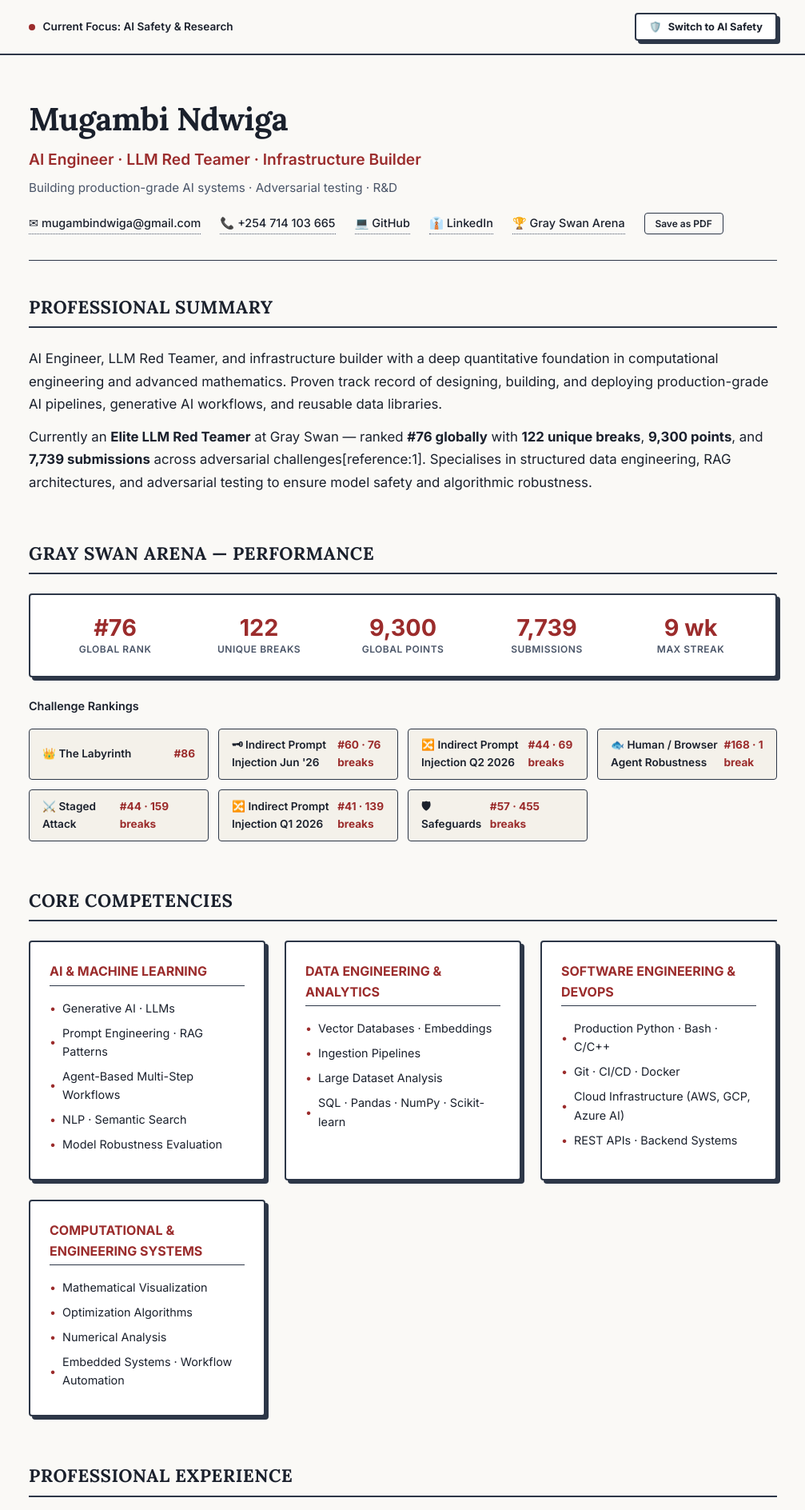
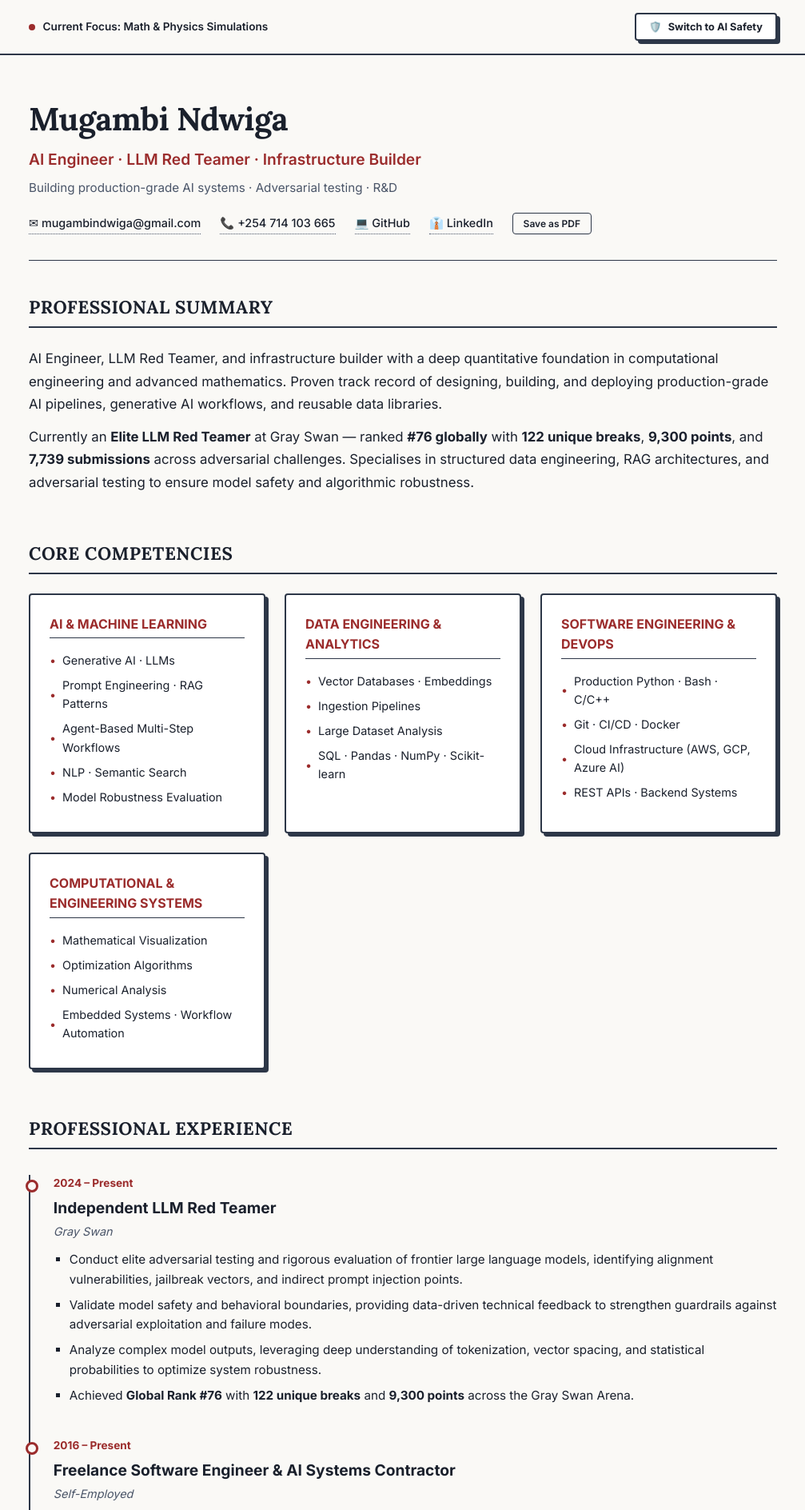
Before and after one commit to zombimann/zombimann.github.io, a plain HTML site: page index.html in a window 1280 px wide. Shown: the top 1888 px of the page at 80% size, without its empty margins (136-1143 px from the left). Drawn offline with Linux system fonts and the light colour scheme.

Commit message:
Add files via upload

```diff
--- a/index.html
+++ b/index.html
@@ -145,6 +145,15 @@
         }
 
         /* ==========================================
+           VIEW DISPLACEMENT
+           ========================================== */
+        .rt-only { display: none !important; }
+        .viz-only { display: block !important; }
+
+        body.safety-mode .rt-only { display: block !important; }
+        body.safety-mode .viz-only { display: none !important; }
+
+        /* ==========================================
            HEADER SECTION
            ========================================== */
         header {
@@ -222,15 +231,6 @@
         }
 
         /* ==========================================
-           VIEW DISPLACEMENT
-           ========================================== */
-        .rt-only { display: none !important; }
-        .viz-only { display: block !important; }
-
-        body.safety-mode .rt-only { display: block !important; }
-        body.safety-mode .viz-only { display: none !important; }
-
-        /* ==========================================
            SECTION AND CONTENT LAYOUT
            ========================================== */
         section {
@@ -256,7 +256,7 @@
         /* Gray Swan Arena Stats */
         .arena-stats {
             display: grid;
-            grid-template-columns: repeat(auto-fit, minmax(160px, 1fr));
+            grid-template-columns: repeat(auto-fit, minmax(140px, 1fr));
             gap: 1rem;
             background: var(--card-bg);
             border: 2px solid var(--border-primary);
@@ -901,7 +901,7 @@
         <div class="container mode-controller-wrapper">
             <div class="mode-status-indicator">
                 <span class="mode-dot"></span>
-                <span class="viz-only">Current Focus: AI Safety &amp; Research</span>
+                <span class="viz-only">Current Focus: Math &amp; Physics Simulations</span>
                 <span class="rt-only">Current Focus: AI Safety &amp; Red Teaming</span>
             </div>
             <button id="mode-toggle" class="mode-toggle-btn" onclick="togglePlatformMode()">
@@ -914,17 +914,15 @@
     <div class="container">
         <header>
             <h1>Mugambi Ndwiga</h1>
-            <div class="headline-role viz-only">AI Engineer · LLM Red Teamer · Infrastructure Builder</div>
-            <div class="headline-role rt-only">AI Engineer · LLM Red Teamer · Infrastructure Builder</div>
-            <div class="headline-sub viz-only">Building production-grade AI systems · Adversarial testing · R&D</div>
-            <div class="headline-sub rt-only">Building production-grade AI systems · Adversarial testing · R&D</div>
+            <div class="headline-role">AI Engineer · LLM Red Teamer · Infrastructure Builder</div>
+            <div class="headline-sub">Building production-grade AI systems · Adversarial testing · R&D</div>
 
             <div class="contact-links">
                 <a href="mailto:mugambindwiga@gmail.com" target="_blank">✉ mugambindwiga@gmail.com</a>
                 <a href="tel:+254714103665">📞 +254 714 103 665</a>
                 <a href="https://github.com/zombimann" target="_blank">💻 GitHub</a>
                 <a href="https://linkedin.com/in/mugambi-n" target="_blank">👔 LinkedIn</a>
-                <a href="https://app.grayswan.ai/arena/user/682b41d45416b8a9eac9c6d3" target="_blank" class="viz-only">🏆 Gray Swan Arena</a>
+                <a href="https://app.grayswan.ai/arena/user/682b41d45416b8a9eac9c6d3" target="_blank" class="rt-only">🏆 Gray Swan Arena</a>
                 <button class="print-btn print-hide" onclick="window.print()">
                     <span>Save as PDF</span>
                 </button>
@@ -933,7 +931,7 @@
 
         <main>
             <!-- ==========================================
-                 SUMMARY
+                 SUMMARY (visible in both modes)
                  ========================================== -->
             <section class="summary-block">
                 <h2>Professional Summary</h2>
@@ -941,14 +939,14 @@
                     AI Engineer, LLM Red Teamer, and infrastructure builder with a deep quantitative foundation in computational engineering and advanced mathematics. Proven track record of designing, building, and deploying production-grade AI pipelines, generative AI workflows, and reusable data libraries.
                 </p>
                 <p style="margin-top: 0.75rem;">
-                    Currently an <strong>Elite LLM Red Teamer</strong> at Gray Swan — ranked <strong>#76 globally</strong> with <strong>122 unique breaks</strong>, <strong>9,300 points</strong>, and <strong>7,739 submissions</strong> across adversarial challenges[reference:1]. Specialises in structured data engineering, RAG architectures, and adversarial testing to ensure model safety and algorithmic robustness.
+                    Currently an <strong>Elite LLM Red Teamer</strong> at Gray Swan — ranked <strong>#76 globally</strong> with <strong>122 unique breaks</strong>, <strong>9,300 points</strong>, and <strong>7,739 submissions</strong> across adversarial challenges. Specialises in structured data engineering, RAG architectures, and adversarial testing to ensure model safety and algorithmic robustness.
                 </p>
             </section>
 
             <!-- ==========================================
-                 GRAY SWAN ARENA STATS
+                 GRAY SWAN ARENA STATS (AI Safety mode only)
                  ========================================== -->
-            <section class="viz-only">
+            <section class="rt-only">
                 <h2>Gray Swan Arena — Performance</h2>
                 <div class="arena-stats">
                     <div class="arena-stat-item">
@@ -1009,7 +1007,7 @@
             </section>
 
             <!-- ==========================================
-                 SKILLS
+                 SKILLS (visible in both modes)
                  ========================================== -->
             <section>
                 <h2>Core Competencies</h2>
@@ -1058,7 +1056,7 @@
             </section>
 
             <!-- ==========================================
-                 PROFESSIONAL EXPERIENCE
+                 PROFESSIONAL EXPERIENCE (visible in both modes)
                  ========================================== -->
             <section>
                 <h2>Professional Experience</h2>
@@ -1074,7 +1072,7 @@
                                 <li>Conduct elite adversarial testing and rigorous evaluation of frontier large language models, identifying alignment vulnerabilities, jailbreak vectors, and indirect prompt injection points.</li>
                                 <li>Validate model safety and behavioral boundaries, providing data-driven technical feedback to strengthen guardrails against adversarial exploitation and failure modes.</li>
                                 <li>Analyze complex model outputs, leveraging deep understanding of tokenization, vector spacing, and statistical probabilities to optimize system robustness.</li>
-                                <li>Achieved <strong>Global Rank #76</strong> with <strong>122 unique breaks</strong> and <strong>9,300 points</strong> across the Gray Swan Arena[reference:2].</li>
+                                <li>Achieved <strong>Global Rank #76</strong> with <strong>122 unique breaks</strong> and <strong>9,300 points</strong> across the Gray Swan Arena.</li>
                             </ul>
                         </div>
                     </div>
@@ -1122,7 +1120,7 @@
             </section>
 
             <!-- ==========================================
-                 R&D EXPERIENCE
+                 R&D EXPERIENCE (visible in both modes)
                  ========================================== -->
             <section>
                 <h2>R&amp;D Experience</h2>
@@ -1156,7 +1154,7 @@
             </section>
 
             <!-- ==========================================
-                 AI SAFETY RESEARCH (Safety Mode)
+                 AI SAFETY RESEARCH (AI Safety mode only)
                  ========================================== -->
             <section class="rt-only">
                 <h2>AI Safety Research</h2>
@@ -1199,7 +1197,7 @@
             </section>
 
             <!-- ==========================================
-                 MATH & PHYSICS ANIMATIONS (Viz Mode)
+                 MATH & PHYSICS ANIMATIONS (Math/Physics mode only)
                  ========================================== -->
             <section class="viz-only">
                 <h2>Math &amp; Physics Animations</h2>
```
